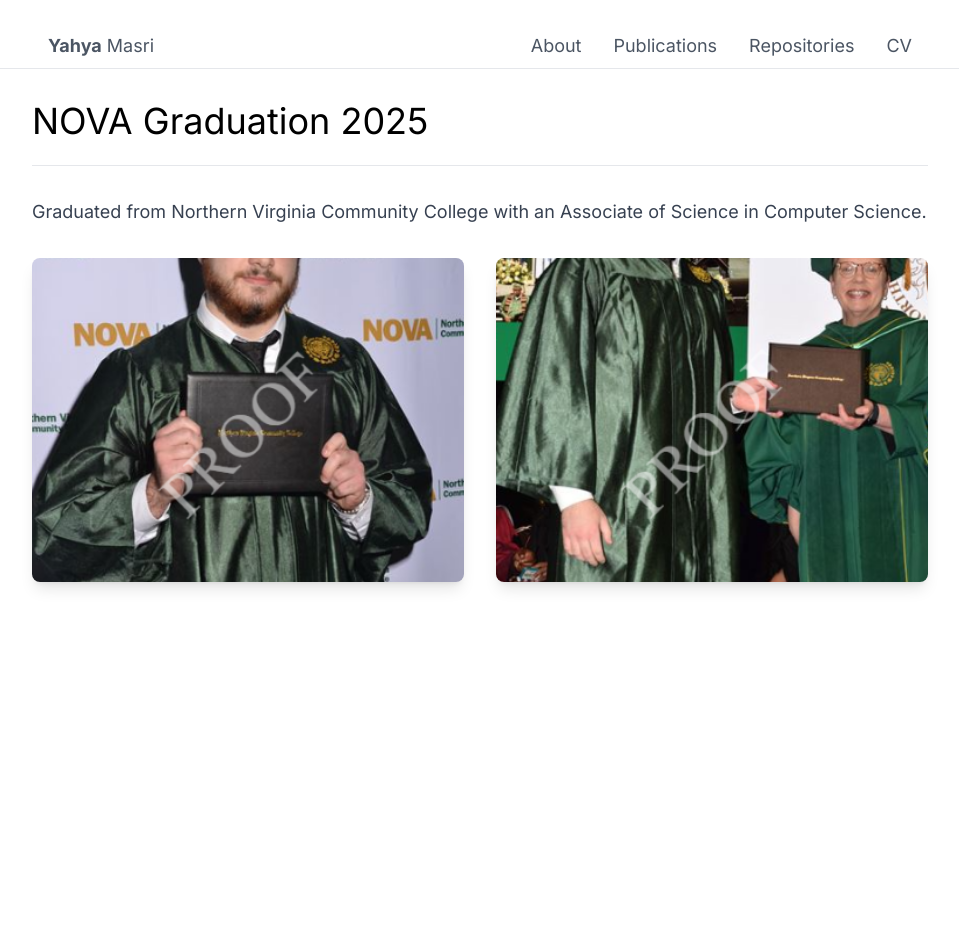
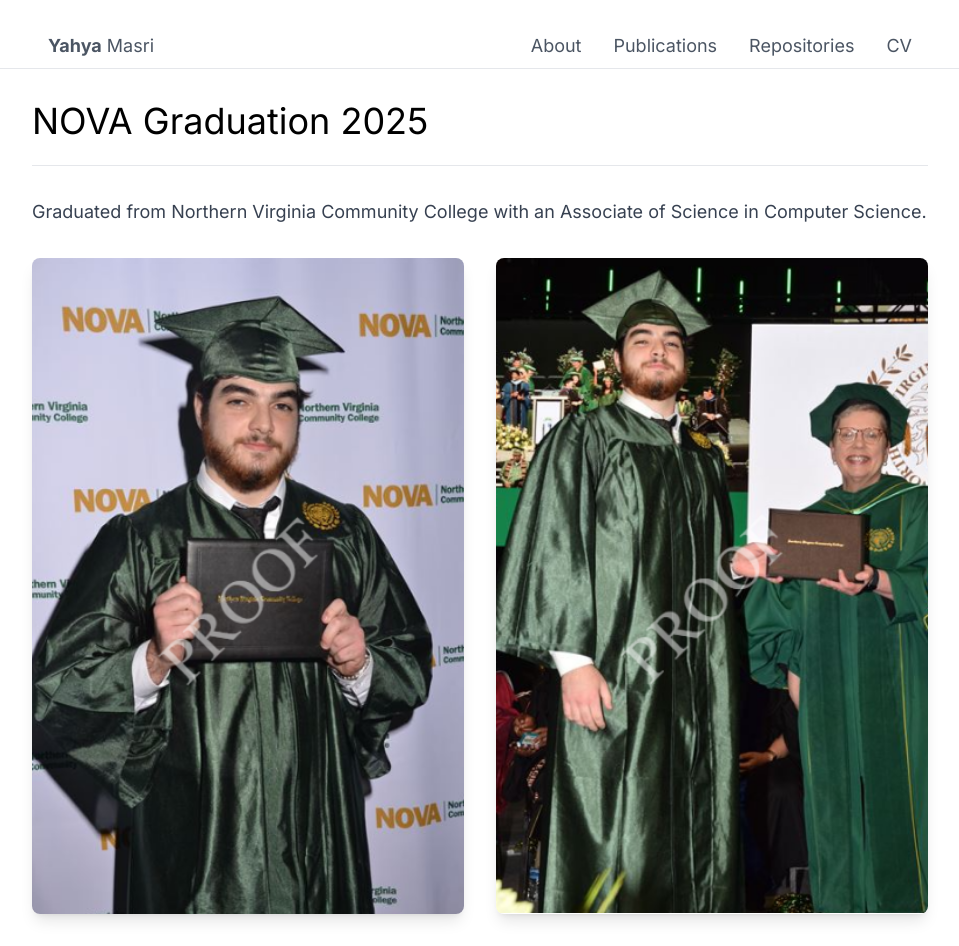
Before and after one commit to yahya3867/portfolio-website, a Next.js app: page /graduation in a window 1280 px wide. Shown: the whole page, without its empty margins (160-1119 px from the left). Before the commit the page ends 800 px from the top, so only its background shows below. Built offline with nearby package versions, Linux system fonts and the light colour scheme.

Commit message:
Fix graduation photos display to show full images

```diff
--- a/app/graduation/page.tsx
+++ b/app/graduation/page.tsx
@@ -17,21 +17,23 @@
             </p>
 
             <div className="grid grid-cols-1 md:grid-cols-2 gap-8">
-              <div className="relative aspect-[4/3] w-full rounded-lg overflow-hidden shadow-lg">
+              <div className="relative w-full h-auto rounded-lg overflow-hidden shadow-lg">
                 <Image
                   src="/Grad.png"
                   alt="Graduation Photo 1"
-                  fill
-                  className="object-cover"
+                  width={800}
+                  height={600}
+                  className="w-full h-auto object-contain"
                   priority
                 />
               </div>
-              <div className="relative aspect-[4/3] w-full rounded-lg overflow-hidden shadow-lg">
+              <div className="relative w-full h-auto rounded-lg overflow-hidden shadow-lg">
                 <Image
                   src="/Grad2.png"
                   alt="Graduation Photo 2"
-                  fill
-                  className="object-cover"
+                  width={800}
+                  height={600}
+                  className="w-full h-auto object-contain"
                   priority
                 />
               </div>
```
